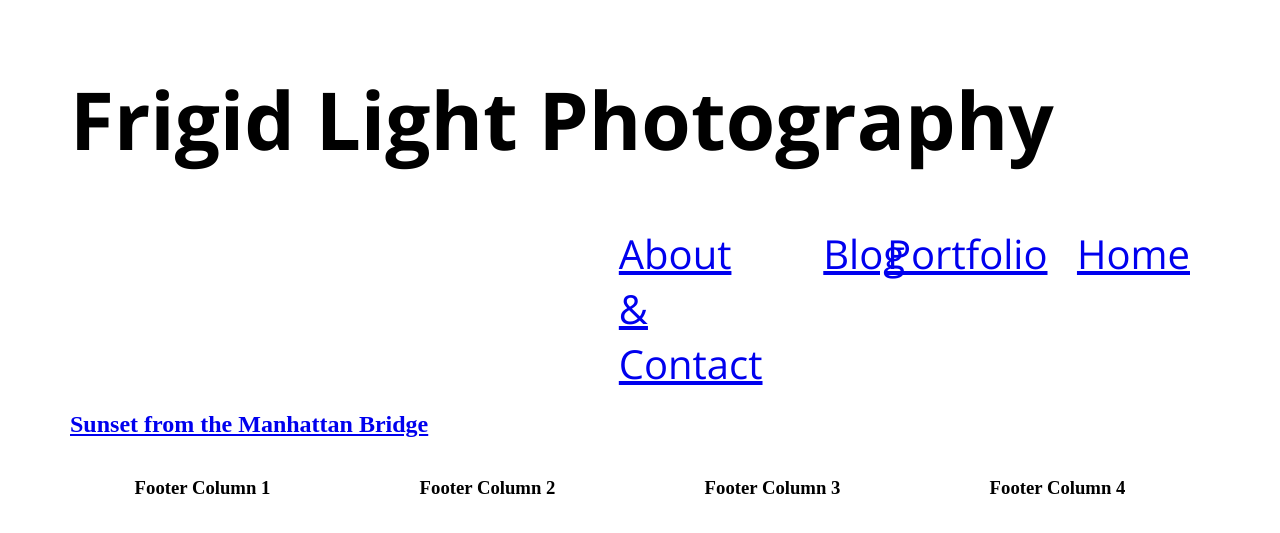
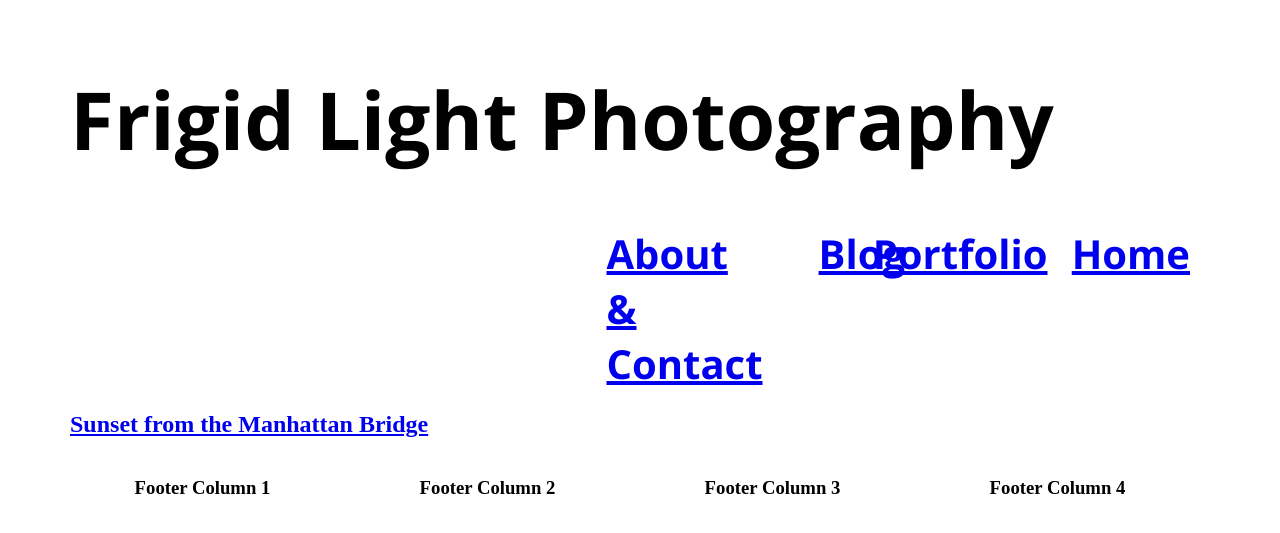
Before and after one commit to davidhowland/davidhowland.github.io, a Jekyll site: the page built from index.html, in a window 1280 px wide. Shown: the top 533 px of the page. Built offline with Jekyll 4.4.1, drawn with Linux system fonts in a browser that asks for light colours; Markdown is read by kramdown in place of the engine named in the settings; the list of posts is cut into pages by our own code.

Commit message:
update font call

```diff
--- a/_includes/header.html
+++ b/_includes/header.html
@@ -4,8 +4,7 @@
     <meta name="viewport" content="width=device-width, initial-scale=1" >
     <link rel="stylesheet" type="text/css" href="/css/simplegrid.css" />
     <link rel="stylesheet" type="text/css" href="/css/style.css" />
-<link href='https://fonts.googleapis.com/css?family=Open+Sans:700,400|Merriweather' rel='stylesheet' type='text/css'>  </head>
-
+    <link href='https://fonts.googleapis.com/css?family=Merriweather:400,900|Open+Sans:700' rel='stylesheet' type='text/css'>
   <body>
     <div class="grid">
       <div class="col-2-8">
```
